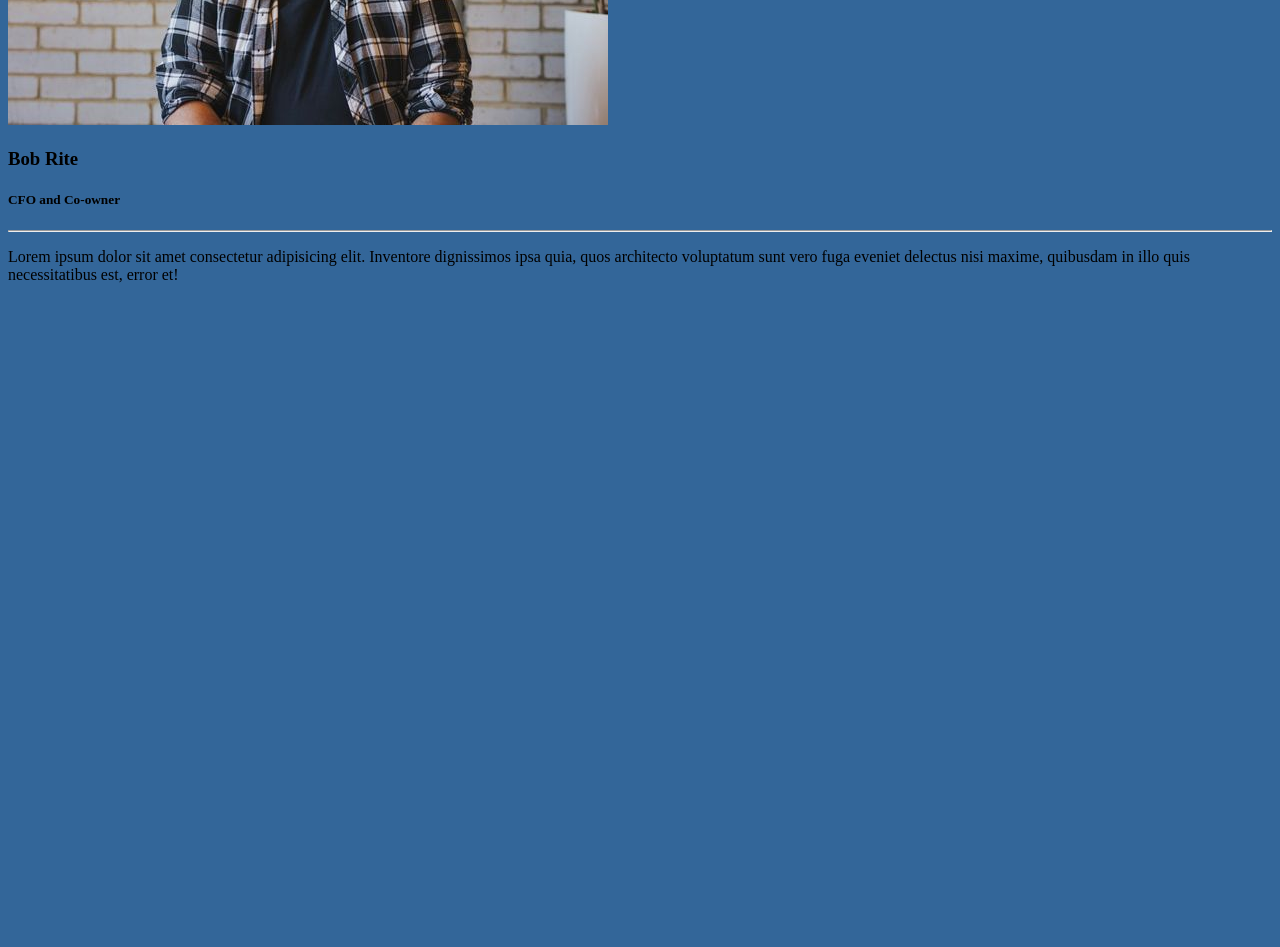
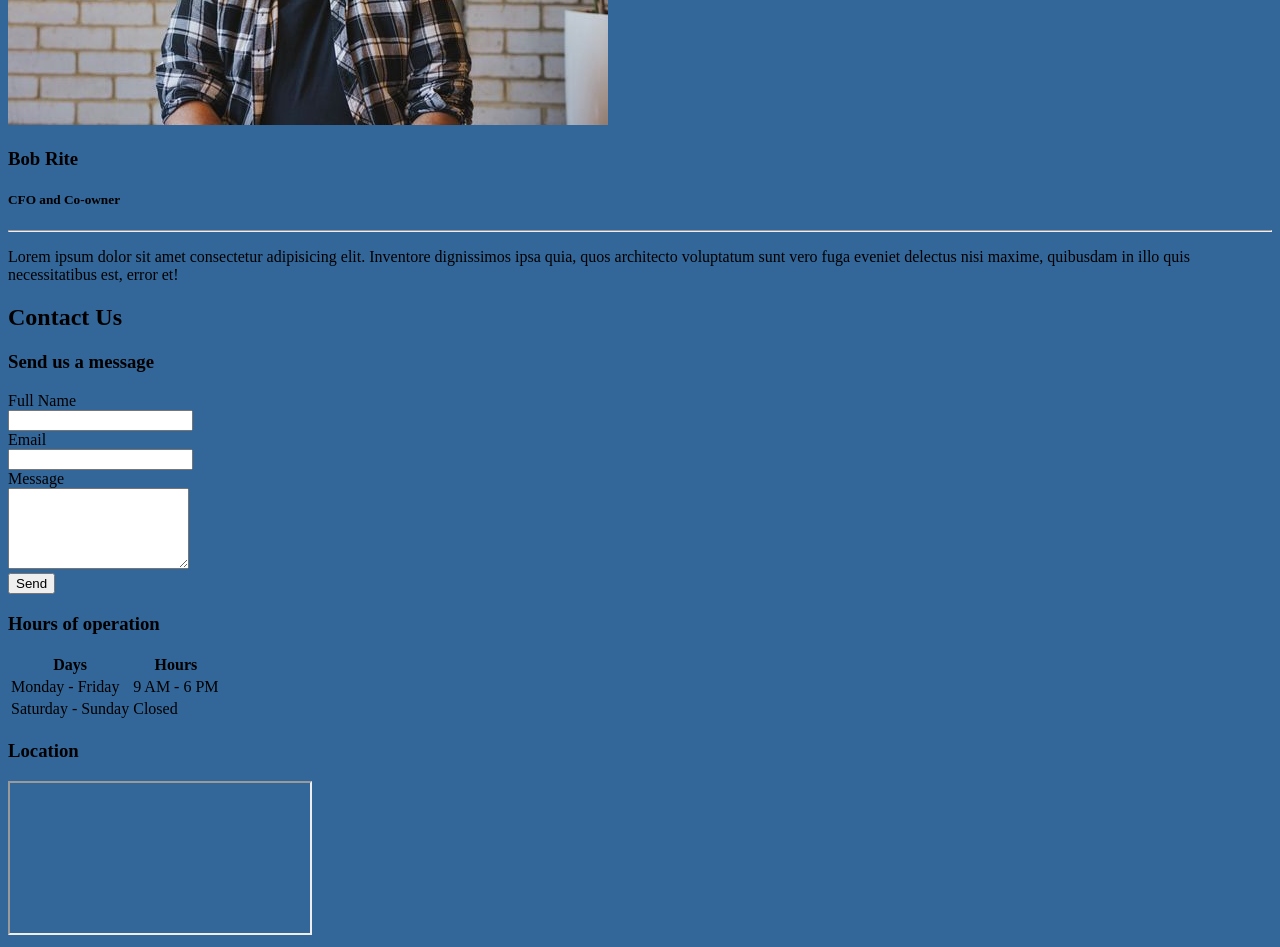
Before and after one commit to habb0016/habb0016.github.io, a plain HTML site: page final-project/index.html in a window 1280 px wide. Shown: the part 3800-4747 px from the top of the page. Before the commit the page ends 4100 px from the top, so only its background shows below. Drawn offline with Linux system fonts and the light colour scheme; grey boxes are pictures that could not be loaded.

Commit message:
Adds "contact us" to main

```diff
--- a/final-project/index.html
+++ b/final-project/index.html
@@ -137,7 +137,49 @@
                 </section>
             </div>
         </div>
-
+        <!-- contact us -->
+        <div class="contact-us">
+            <h2>Contact Us</h2>
+            <div class="contact" id="formContent">
+                <h3>Send us a message</h3>
+                <!-- form inputs and labels -->
+                <label for="name">Full Name</label><br>
+                <input type="text" id="name"><br>
+                <label for="email">Email</label><br>
+                <input type="text" id="email"><br>
+                <label for="message">Message</label><br>
+                <textarea id="message" rows="5"></textarea><br>
+                <!-- submit button -->
+                <input class="bttn" type="submit" value="Send">
+            </div>
+            <!-- container for hours of operation -->
+            <div class="contact" id="hours">
+                <h3>Hours of operation</h3>
+                <table>
+                    <!-- row 1 -->
+                    <tr>
+                        <th>Days</th>
+                        <th>Hours</th>
+                    </tr>
+                    <!-- row 2 -->
+                    <tr>
+                        <td>Monday - Friday</td>
+                        <td>9 AM - 6 PM</td>
+                    </tr>
+                    <!-- row 3 -->
+                    <tr>
+                        <td>Saturday - Sunday</td>
+                        <td>Closed</td>
+                    </tr>
+                </table>
+            </div>
+            <!-- container for location -->
+            <div class="contact" id="location">
+                <h3>Location</h3>
+                <!-- couldn't find postal code "K2G 3G7" -->
+                <iframe src="https://www.google.com/maps/embed?pb=!1m18!1m12!1m3!1d2804.0245768247855!2d-75.75755528389953!3d45.34831614918864!2m3!1f0!2f0!3f0!3m2!1i1024!2i768!4f13.1!3m3!1m2!1s0x4cce07afd713c56d%3A0xb73cbaee6d47a756!2s1385%20Woodroffe%20Ave%2C%20Nepean%2C%20ON%20K2G%201V8!5e0!3m2!1sen!2sca!4v1648824378935!5m2!1sen!2sca" allowfullscreen="" loading="lazy" referrerpolicy="no-referrer-when-downgrade"></iframe>
+            </div>
+        </div>
     </main>
     <footer>
 
```
